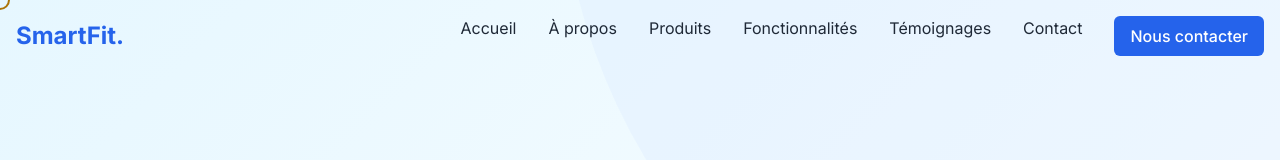
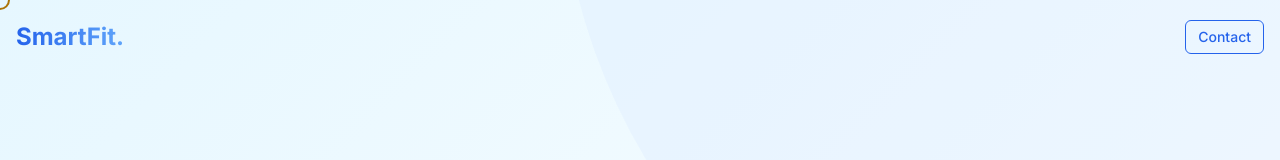
Before and after one commit to Belkadi-hamza/smartfit, a React (Vite) app: page / in a window 1280 px wide. Shown: the top 160 px of the page. Built offline with nearby package versions, Linux system fonts and the light colour scheme.

Commit message:
update header

```diff
--- a/src/components/layout/Header.tsx
+++ b/src/components/layout/Header.tsx
@@ -1,5 +1,4 @@
-import { useState } from 'react';
-import { Menu, X, Activity } from 'lucide-react';
+import { Activity } from 'lucide-react';
 import Button from '../ui/Button';
 
 interface HeaderProps {
@@ -7,76 +6,36 @@ interface HeaderProps {
 }
 
 const Header = ({ scrolled }: HeaderProps) => {
-  const [mobileMenuOpen, setMobileMenuOpen] = useState(false);
-
-  const toggleMobileMenu = () => {
-    setMobileMenuOpen(!mobileMenuOpen);
-  };
-
-  const navigationItems = [
-    { label: 'Accueil', href: '#accueil' },
-    { label: 'À propos', href: '#a-propos' },
-    { label: 'Produits', href: '#produits' },
-    { label: 'Fonctionnalités', href: '#fonctionnalites' },
-    { label: 'Témoignages', href: '#temoignages' },
-    { label: 'Contact', href: '#contact' }
-  ];
-
   return (
     <header
       className={`fixed w-full z-50 transition-all duration-300 ${
-        scrolled ? 'bg-white shadow-md py-2' : 'bg-transparent py-4'
+        scrolled ? 'bg-white shadow-md py-3' : 'bg-transparent py-5'
       }`}
     >
       <div className="container mx-auto px-4 flex justify-between items-center">
-        <a href="#accueil" className="flex items-center text-2xl font-bold text-blue-600">
-          <span>SmartFit.</span>
+        {/* Logo avec effet de hover */}
+        <a
+          href="#accueil"
+          className="flex items-center group"
+        >
+          <span className={`text-2xl font-bold bg-gradient-to-r from-blue-600 to-blue-400 bg-clip-text text-transparent ${
+            scrolled ? 'group-hover:from-blue-500 group-hover:to-blue-300' : 'group-hover:from-blue-500 group-hover:to-blue-300'
+          } transition-all duration-300`}>
+            SmartFit.
+          </span>
         </a>
 
-        {/* Desktop Navigation */}
-        <nav className="hidden md:flex space-x-8">
-          {navigationItems.map((item) => (
-            <a
-              key={item.label}
-              href={item.href}
-              className={`transition-colors duration-300 ${
-                scrolled ? 'text-gray-800 hover:text-blue-600' : 'text-gray-800 hover:text-blue-500'
-              }`}
-            >
-              {item.label}
-            </a>
-          ))}
-          <Button label="Nous contacter" href="#contact" />
-        </nav>
 
-        {/* Mobile Menu Button */}
-        <button
-          className="md:hidden text-gray-800"
-          onClick={toggleMobileMenu}
-          aria-label="Toggle menu"
-        >
-          {mobileMenuOpen ? <X size={24} /> : <Menu size={24} />}
-        </button>
+
+        {/* Version mobile du bouton (plus petit) */}
+        <Button
+          label="Contact"
+          href="#contact"
+          variant={scrolled ? "primary" : "outline"}
+          size="small"
+          className="sm:hidden"
+        />
       </div>
-
-      {/* Mobile Navigation */}
-      {mobileMenuOpen && (
-        <div className="md:hidden bg-white shadow-lg absolute top-full left-0 right-0">
-          <div className="container mx-auto px-4 py-4 flex flex-col space-y-4">
-            {navigationItems.map((item) => (
-              <a
-                key={item.label}
-                href={item.href}
-                className="text-gray-800 hover:text-blue-600 py-2"
-                onClick={() => setMobileMenuOpen(false)}
-              >
-                {item.label}
-              </a>
-            ))}
-            <Button label="Nous contacter" href="#contact" onClick={() => setMobileMenuOpen(false)} fullWidth />
-          </div>
-        </div>
-      )}
     </header>
   );
 };
```
